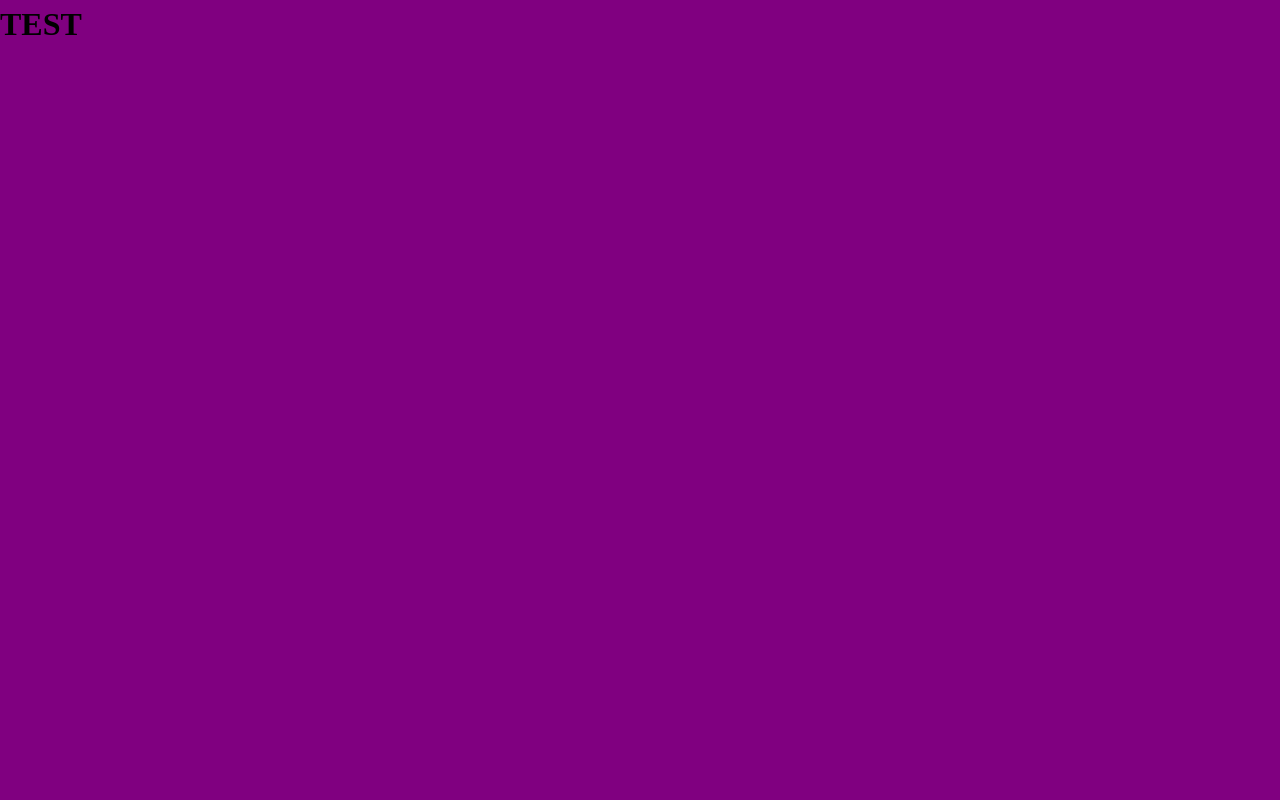
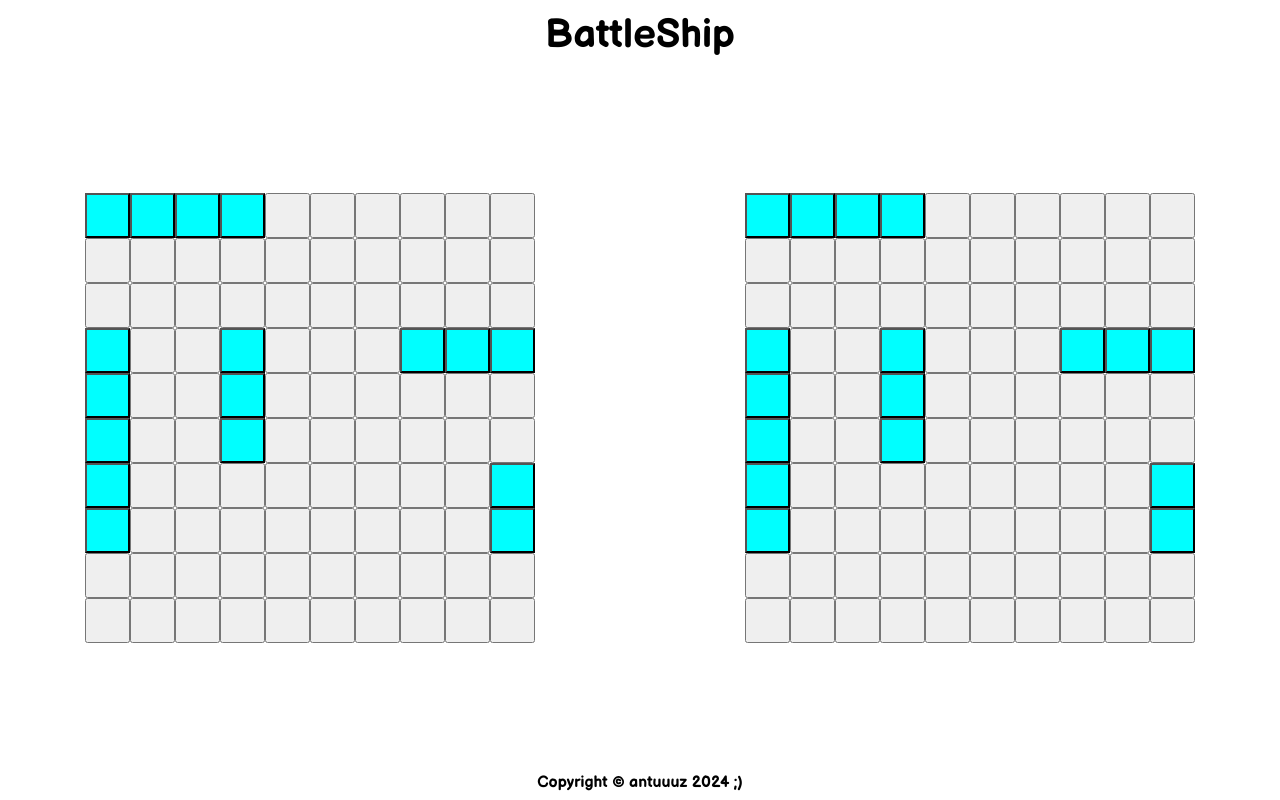
Before and after one commit to 3antozz/Battleship, a website built with webpack: page src/template.html in a window 1280 px wide. Built offline with nearby package versions, Linux system fonts and the light colour scheme.

Commit message:
Add dom handler module and a render grid function Add gamecontroller module

```diff
--- /dev/null
+++ b/src/DOMHandler.js
@@ -0,0 +1,27 @@
+function renderGrid(grid) {
+    grid.forEach((row) => {
+        row.forEach((column) => {
+            renderCell(column);
+        });
+    });
+}
+
+function renderCell(cell) {
+    const button = document.createElement("button");
+    button.dataset.row = cell.row;
+    button.dataset.column = cell.column;
+    button.dataset.player = cell.player;
+    if (cell.isShipCell) {
+        button.classList.add('unhit-ship');
+    }
+
+    if (cell.player === "player") {
+        const gridDiv = document.querySelector(".left-player");
+        gridDiv.appendChild(button);
+    } else {
+        const gridDiv = document.querySelector(".right-player");
+        gridDiv.appendChild(button);
+    }
+}
+
+export { renderGrid };
--- a/src/GameBoardClass.js
+++ b/src/GameBoardClass.js
@@ -1,24 +1,26 @@
 class Cell {
-    constructor(row, column) {
+    constructor(row, column, player) {
         this.row = row;
         this.column = column;
+        this.player = player;
         this.isShipCell = false;
         this.isHit = false;
     }
 }
 
 class GameBoard {
-    constructor () {
-        this.grid = this.createGrid();
+    constructor(player) {
+        this.grid = this.createGrid(player);
         this.ships = [];
+        this.player = player;
     }
 
-    createGrid () {
+    createGrid(player) {
         let grid = [];
         for (let row = 0; row <= 9; row++) {
             let fullRow = [];
             for (let column = 0; column <= 9; column++) {
-                const square = new Cell(row, column);
+                const square = new Cell(row, column, player);
                 fullRow.push(square);
             }
             grid.push(fullRow);
@@ -35,24 +37,24 @@ class GameBoard {
     }
 
     placeShip(ship, row, column, direction) {
-        if(!this.isValid(row, column)) {
-            return 'INSIDE THE GRID PLZ';
+        if (!this.isValid(row, column)) {
+            return "INSIDE THE GRID PLZ";
         }
-        if (direction === 'horizontal') {
-            if (!this.isValid(row, column + ship.length)) {
-                return 'INSIDE THE GRID PLZ';
+        if (direction === "horizontal") {
+            if (!this.isValid(row, column + ship.length-1)) {
+                return "INSIDE THE GRID PLZ";
             }
-            for (let i=0; i < ship.length; i++) {
+            for (let i = 0; i < ship.length; i++) {
                 this.grid[row][column].isShipCell = true;
                 this.grid[row][column].ship = ship;
                 column++;
             }
         }
-        if (direction === 'vertical') {
-            if (!this.isValid(row - ship.length, column)) {
-                return 'INSIDE THE GRID PLZ';
+        if (direction === "vertical") {
+            if (!this.isValid(row - ship.length-1, column)) {
+                return "INSIDE THE GRID PLZ";
             }
-            for (let i=0; i < ship.length; i++) {
+            for (let i = 0; i < ship.length; i++) {
                 this.grid[row][column].isShipCell = true;
                 this.grid[row][column].ship = ship;
                 row--;
@@ -62,8 +64,8 @@ class GameBoard {
     }
 
     receiveAttack(row, column) {
-        if(!this.isValid(row, column)) {
-            return 'INSIDE THE GRID PLZ';
+        if (!this.isValid(row, column)) {
+            return "INSIDE THE GRID PLZ";
         }
         const cell = this.grid[row][column];
         if (!cell.isHit) {
@@ -73,7 +75,7 @@ class GameBoard {
             }
         }
     }
-    shipsSinkCheck () {
+    shipsSinkCheck() {
         for (let ship of this.ships) {
             if (ship.isSunk()) {
                 return true;
@@ -81,7 +83,7 @@ class GameBoard {
             return false;
         }
     }
-    isAllShipsSunk () {
+    isAllShipsSunk() {
         if (this.shipsSinkCheck()) {
             return true;
         }
--- /dev/null
+++ b/src/GameController.js
@@ -0,0 +1,31 @@
+const Player = require('./PlayerClass');
+const Ship = require('./ShipClass');
+
+class GameController {
+    constructor () {
+        this.playerOne = new Player('player');
+        this.playerTwo = new Player('computer');
+        this.currentPlayer = this.playerOne;
+    }
+
+    startGame() {
+        this.playerOne.board.placeShip(new Ship('Carrier', 5), 7, 0, 'vertical');
+        this.playerOne.board.placeShip(new Ship('Battleship', 4), 0, 0, 'horizontal');
+        this.playerOne.board.placeShip(new Ship('Destroyer', 3), 5, 3, 'vertical');
+        this.playerOne.board.placeShip(new Ship('Submarine', 3), 3, 7, 'horizontal');
+        this.playerOne.board.placeShip(new Ship('Patrol', 2), 7, 9, 'vertical');
+
+        this.playerTwo.board.placeShip(new Ship('Carrier', 5), 7, 0, 'vertical');
+        this.playerTwo.board.placeShip(new Ship('Battleship', 4), 0, 0, 'horizontal');
+        this.playerTwo.board.placeShip(new Ship('Destroyer', 3), 5, 3, 'vertical');
+        this.playerTwo.board.placeShip(new Ship('Submarine', 3), 3, 7, 'horizontal');
+        this.playerTwo.board.placeShip(new Ship('Patrol', 2), 7, 9, 'vertical');
+    }
+}
+
+
+
+
+
+
+module.exports = GameController;
--- a/src/PlayerClass.js
+++ b/src/PlayerClass.js
@@ -1,15 +1,10 @@
-const GameBoard = require('./GameBoardClass');
+const GameBoard = require("./GameBoardClass");
 
 class Player {
     constructor(type) {
         this.type = type;
-        this.board = new GameBoard();
+        this.board = new GameBoard(this.type);
     }
 }
 
-
-
-
-
-
 module.exports = Player;
--- a/src/index.js
+++ b/src/index.js
@@ -1,2 +1,11 @@
 import "./styles.css";
+import {renderGrid} from "./DOMHandler";
+const GameController = require('./GameController');
 console.log("TEST");
+
+(function init () {
+    const gameControl = new GameController();
+    gameControl.startGame();
+    renderGrid(gameControl.playerOne.board.grid)
+    renderGrid(gameControl.playerTwo.board.grid)
+})();
--- a/src/styles.css
+++ b/src/styles.css
@@ -41,5 +41,47 @@ isolation: isolate;
 }
 
 body {
-    background-color: purple;
+  font-family: 'Balsamiq Sans','Lucida Sans', 'Lucida Sans Regular', 'Lucida Grande', 'Lucida Sans Unicode', Geneva, Verdana, sans-serif;
+  height: 100dvh;
+  display: flex;
+  flex-direction: column;
+  padding: 0.3rem;
 }
+
+header h1 {
+  text-align: center;
+  font-size: 2.5rem;
+}
+
+footer p {
+  text-align: center;
+  font-weight: bold;
+}
+
+.left-player button, .right-player button {
+  aspect-ratio: 1/1;
+}
+
+.left-player {
+  width: 450px;
+  display: grid;
+  grid-template: repeat(10, 1fr)/repeat(10, 1fr);
+}
+
+.right-player {
+  width: 450px;
+  display: grid;
+  grid-template: repeat(10, 1fr)/repeat(10, 1fr);
+}
+
+main {
+  align-items: center;
+  flex: 1;
+  display: flex;
+  justify-content: space-around;
+  gap: 3rem;
+}
+
+.unhit-ship {
+  background-color: cyan;
+}
--- a/src/template.html
+++ b/src/template.html
@@ -1,10 +1,27 @@
 <!DOCTYPE html>
 <html lang="en">
+
 <head>
     <meta charset="UTF-8">
-    <title>Weather App</title>
+    <title>BattleShip</title>
+    <link rel="preconnect" href="https://fonts.googleapis.com">
+    <link rel="preconnect" href="https://fonts.gstatic.com" crossorigin>
+    <link href="https://fonts.googleapis.com/css2?family=Balsamiq+Sans:ital,wght@0,400;0,700;1,400;1,700&display=swap"
+        rel="stylesheet">
 </head>
+
 <body>
-    <h1>TEST</h1>
+    <header>
+        <h1>BattleShip</h1>
+    </header>
+    <main>
+        <div class="left-player">
+        </div>
+        <div class="right-player"></div>
+    </main>
+    <footer>
+        <p>Copyright © antuuuz 2024 ;)</p>
+    </footer>
 </body>
+
 </html>
```
Also changed, not shown: src/ShipClass.js (+3 -8 lines), 1 other file.
